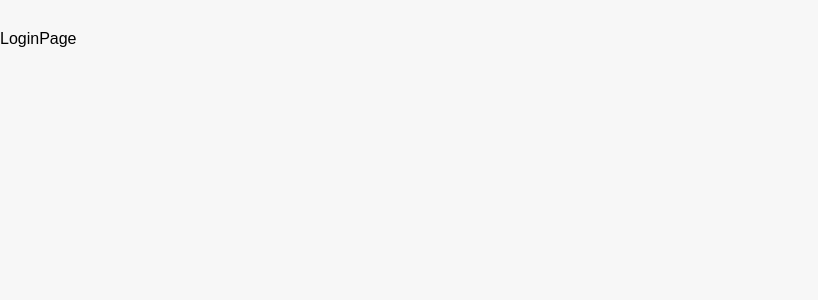
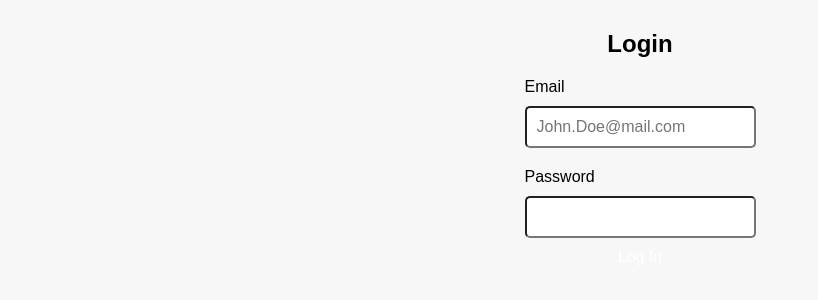
Before and after one commit to younes-damouna/gad-lift, a React (Create React App) app in the folder web_frontend/: page /auth/login in a window 1280 px wide. Shown: the top 300 px of the page, without its empty margins (0-818 px from the left). Built offline with nearby package versions, Linux system fonts and the light colour scheme; a web font is replaced by a local one.

Commit message:
web-frontend: styled form group

```diff
--- a/web_frontend/src/components/FormGroup/index.css
+++ b/web_frontend/src/components/FormGroup/index.css
@@ -1,8 +1,14 @@
-.form{
-    width: 40%;
-    padding: 40px;
-    background-color: #f7f7f7;
-    border-radius: 20px;
-    box-shadow: 1px 1px 5px 5px gray;
+.form-group{
+    margin-block: 10px;
+}
+label, input,select{
+    /* width: 100%; */
+    font-size: 16px;
+    padding: 10px 0;
+    /* color: white; */
+    border-radius: 5px;
 
 }
+input,select{
+    padding-inline:10px ;
+}
--- a/web_frontend/src/pages/Auth/Login/index.jsx
+++ b/web_frontend/src/pages/Auth/Login/index.jsx
@@ -1,7 +1,62 @@
-import React from "react";
+import React, { useState } from "react";
 import "./index.css";
-const LoginPage = () => {
-  return <div>LoginPage</div>;
+import FormGroup from "../../../components/FormGroup";
+import { useNavigate } from "react-router-dom";
+import PrimaryButton from "../../../components/PrimaryButton";
+const LoginPage = ({ switchToRegister }) => {
+  const navigate = useNavigate();
+
+  const [form, setForm] = useState({
+    role_id: "",
+    email: "",
+    password: "",
+  });
+
+  const handleForm = (field, value) => {
+    setForm((prev) => {
+      return {
+        ...prev,
+        [field]: value,
+      };
+    });
+  };
+  const handleSubmit = async () => {
+  }
+
+  return (
+    <div className=" d-flex center align-items-center ">
+      <div className="form">
+        <h2 className="text-center bold">Login</h2>
+        <form action="" method="post">
+          <FormGroup
+            label="Email"
+            name="email"
+            placeholder="John.Doe@mail.com"
+            type="email"
+            required={true}
+            //  value={form.email}
+            onChange={handleForm}
+          />
+          <FormGroup
+            label="Password"
+            name="password"
+            type="password"
+            placeholder={""}
+            required={true}
+            onChange={handleForm}
+          />
+
+
+          <PrimaryButton
+            text={"Log In"}
+            className={"primary-btn text-white bg-primary text-center fs-sm"}
+            onClick={() => handleSubmit()}
+          />
+        </form>
+      </div>
+
+    </div>
+  );
 };
 
 export default LoginPage;
```
